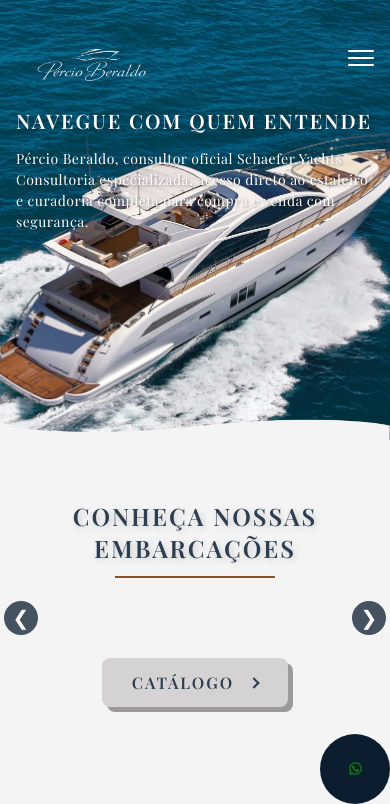
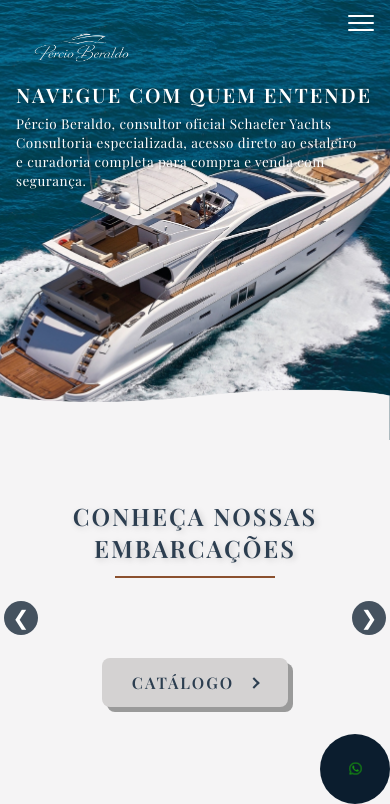
Before and after one commit to LucasSampaio2005/painel-embarcacoes, a website: page public/index.html in a window 390 px wide. Shown: the top 804 px of the page. Drawn offline with nearby package versions, Linux system fonts and the light colour scheme; no server answers; a web font is replaced by a local one.

Commit message:
responsivo

```diff
--- a/public/style1.css
+++ b/public/style1.css
@@ -614,48 +614,49 @@ footer {
 /* ---- MOBILE (até 768px) ---- */
 @media (max-width: 768px) {
 
-    /* BANNER — reduz altura e reposiciona a onda para acompanhar o banner
-       (antes ficava presa a 290px do topo, cobrindo o conteúdo quando o
-       banner encolhe) */
+    /* BANNER — altura reduzida e alinhado ao topo */
     .banner {
-        height: 480px;
-        padding: 20px;
+        height: 420px;
+        padding: 10px 16px;
     }
 
+    /* LOGO E TEXTOS — puxados mais para cima */
     .logo-area {
-        top: 10px;
+        top: 0px;
         left: 16px;
         width: calc(100% - 32px);
     }
 
     .logoprinc {
-        width: 150px;
+        width: 130px;
     }
 
     .logo-titulo {
-        font-size: 24px;
+        font-size: 22px;
+        margin-top: -8px;
     }
 
     .logo-texto {
         width: 100%;
-        font-size: 14px;
-        line-height: 1.5;
+        font-size: 13.5px;
+        line-height: 1.4;
+        margin-top: 6px;
     }
 
+    /* MENU BOTÃO — subido junto com o cabeçalho */
     .menu {
-        top: 50px;
+        top: 15px;
         right: 16px;
     }
 
     .menu-texto {
         display: none;
-        /* mantém só o ícone, economiza espaço */
     }
 
+    /* ONDA — acompanha o fundo do banner */
     .onda {
         top: auto;
-        bottom: -130px;
-        /* acompanha a base do banner em qualquer altura */
+        bottom: -100px;
     }
 
     .embarcacoes {
@@ -675,9 +676,7 @@ footer {
         width: 160px;
     }
 
-    /* CARROSSEL — a "seta" ficava em cima da foto porque o card ocupava
-       a largura toda; agora sobra espaço nas laterais pras setas, e elas
-       ganham um fundo circular pra não parecer que estão "no meio" da foto */
+    /* CARROSSEL */
     .carrossel {
         margin-top: 40px;
     }
@@ -728,7 +727,7 @@ footer {
         font-size: 16px;
     }
 
-    /* SEÇÃO PÉRCIO — empilha foto em cima do texto em vez de lado a lado */
+    /* SEÇÃO PÉRCIO */
     .percio {
         padding: 30px 20px 40px;
     }
@@ -757,7 +756,7 @@ footer {
         font-size: 14px;
     }
 
-    /* EMBARCAÇÕES ENTREGUES — mesmo ajuste do carrossel principal */
+    /* EMBARCAÇÕES ENTREGUES */
     .titulo-entregues {
         padding-top: 40px;
     }
@@ -770,7 +769,7 @@ footer {
         height: 190px;
     }
 
-    /* RODAPÉ — empilha em vez de espremer tudo numa linha só */
+    /* RODAPÉ */
     footer {
         flex-direction: column;
         height: auto;
```
